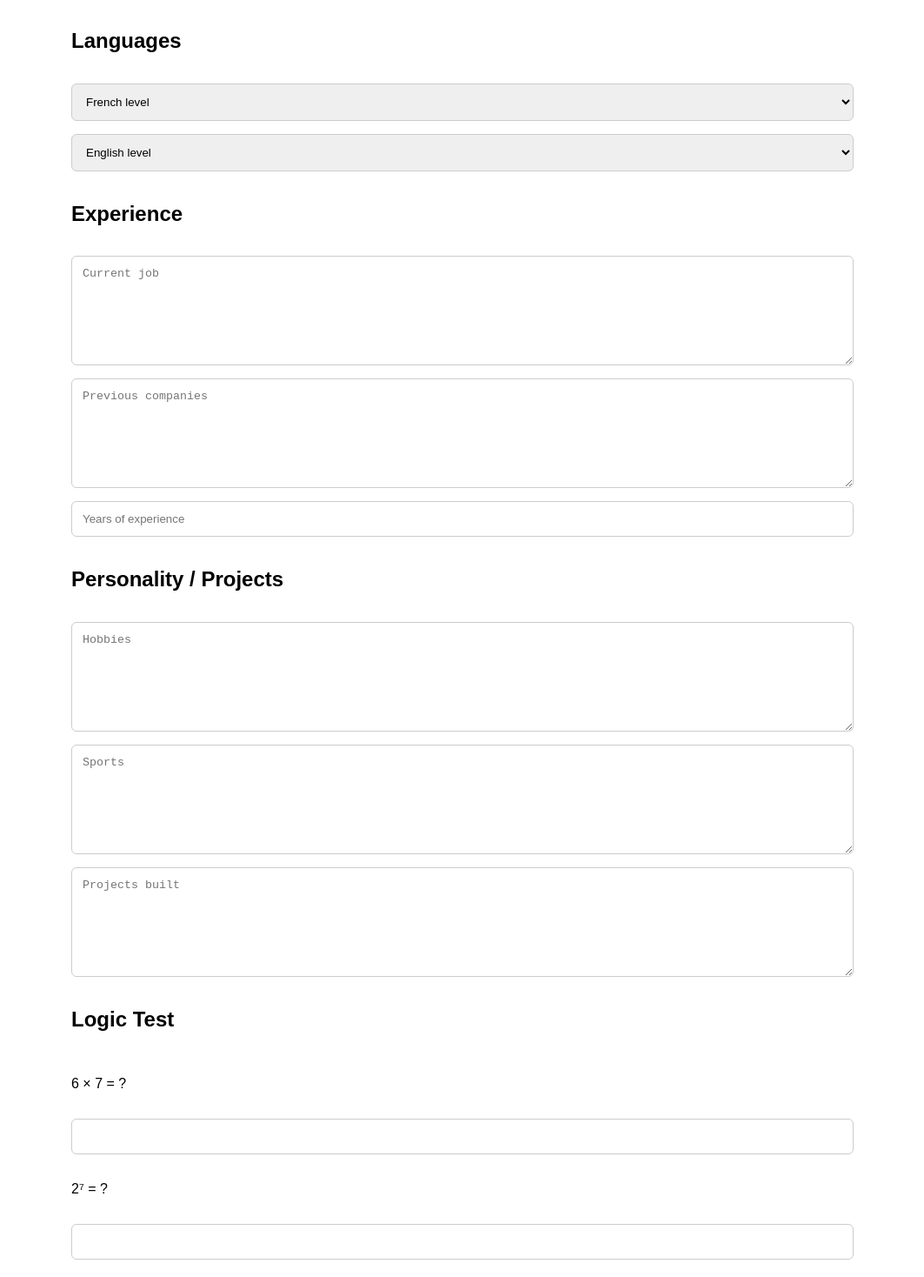
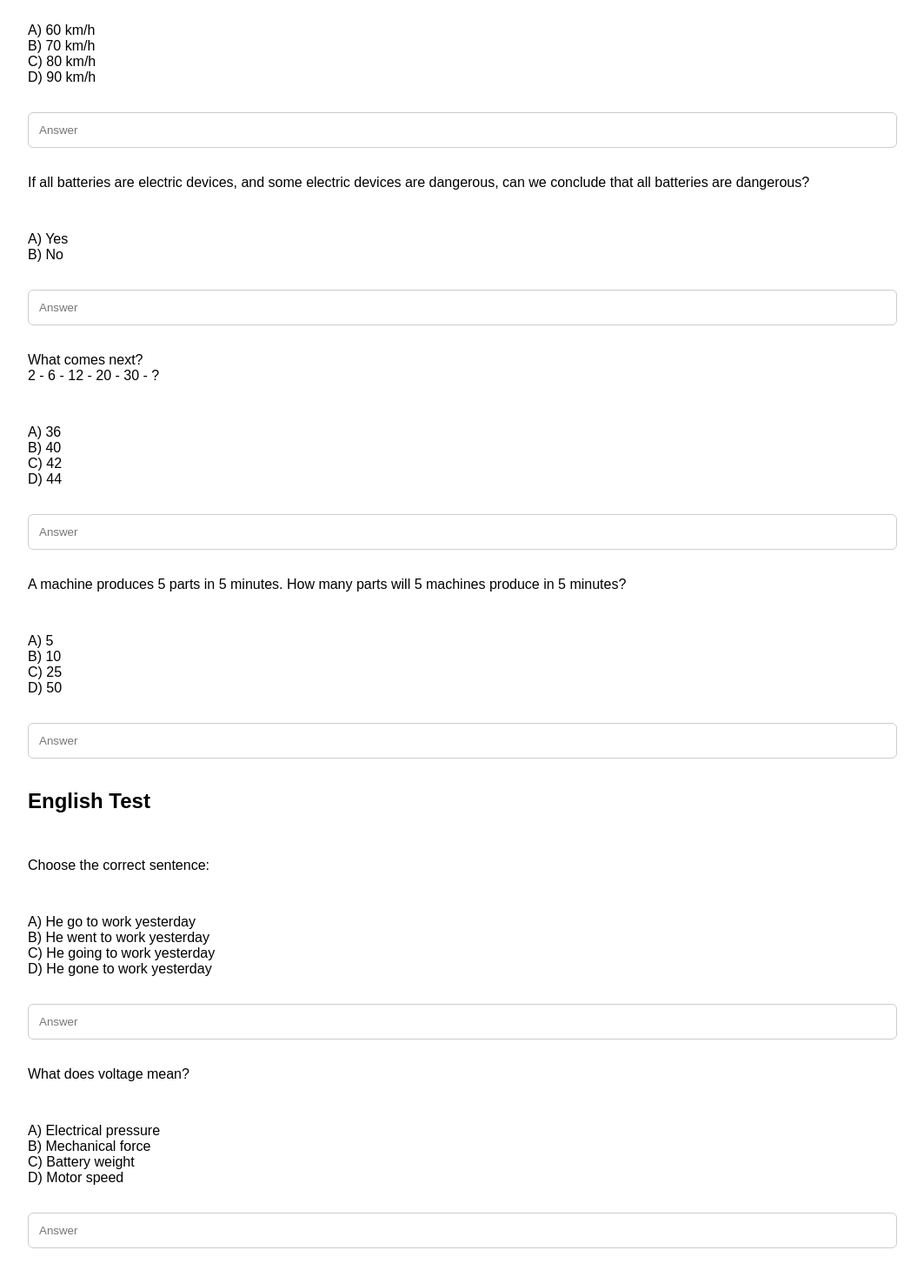
Before and after one commit to khelifamansour/neodrive-site, a Next.js app: page /recrutement in a window 1280 px wide. Shown: the part 1222-2690 px from the top of the page at 87% size, without its empty margins (108-1171 px from the left). Built offline with nearby package versions, Linux system fonts and the light colour scheme.

Commit message:
Update page.tsx

```diff
--- a/app/recrutement/page.tsx
+++ b/app/recrutement/page.tsx
@@ -1,9 +1,7 @@
 
 "use client";
 
-import React, {
-  useState
-} from "react";
+import React, { useState } from "react";
 
 import {
   createClient
@@ -13,10 +11,9 @@ import {
 SUPABASE
 ========================= */
 
-const supabase =
-createClient(
+const supabase = createClient(
   "https://tzlsdjzcxdjaatcpwqwn.supabase.co",
-  "sb_publishable_FxvXFqvTpjdu3vYbCQo9qQ_lTlNrAMd"
+  "YOUR_PUBLIC_KEY"
 );
 
 /* =========================
@@ -25,11 +22,9 @@ PAGE
 
 export default function HiringPage() {
 
-  const [loading, setLoading] =
-    useState(false);
+  const [loading, setLoading] = useState(false);
 
-  const [form, setForm] =
-    useState({
+  const [form, setForm] = useState({
 
     fullName: "",
     age: "",
@@ -41,48 +36,42 @@ export default function HiringPage() {
 
     bacType: "",
     bacYear: "",
-      mathGrade: "",
-      physicsGrade: "",
-      englishGrade: "",
+    bacAverage: "",
 
     university: "",
     degree: "",
 
+    englishLevel: "",
     frenchLevel: "",
-      englishLevel: "",
-
 
     currentJob: "",
     yearsExperience: "",
-      previousCompanies: "",
-
-      hobbies: "",
-      sports: "",
-      projects: "",
 
     logic1: "",
     logic2: "",
     logic3: "",
+    logic4: "",
 
-      motivation: ""
+    english1: "",
+    english2: "",
+
+    technicalReport: "",
+
+    technicalExperience: ""
 
   });
 
-  const [cvFile, setCvFile] =
-    useState(null);
+  const [cvFile, setCvFile] = useState(null);
 
-  const [photoFile, setPhotoFile] =
-    useState(null);
+  const [photoFile, setPhotoFile] = useState(null);
 
-  const [transcriptFile, setTranscriptFile] =
-    useState(null);
+  const [transcriptFile, setTranscriptFile] = useState(null);
 
   /* =========================
      HANDLE CHANGE
   ========================= */
 
-  const handleChange =
-    (e) => {
+  const handleChange = (e) => {
 
     setForm({
 
@@ -99,8 +88,7 @@ export default function HiringPage() {
      SUBMIT
   ========================= */
 
-  const handleSubmit =
-    async (e) => {
+  const handleSubmit = async (e) => {
 
     e.preventDefault();
 
@@ -114,36 +102,72 @@ export default function HiringPage() {
 
       let score = 0;
 
-        if (
-          Number(form.mathGrade) >= 15
-        ) score += 20;
+      /* LOGIC */
+
+      if (form.logic1 === "C")
+        score += 10;
+
+      if (form.logic2 === "B")
+        score += 10;
+
+      if (form.logic3 === "C")
+        score += 10;
+
+      if (form.logic4 === "C")
+        score += 10;
+
+      /* ENGLISH */
+
+      if (form.english1 === "B")
+        score += 10;
+
+      if (form.english2 === "A")
+        score += 10;
+
+      /* EDUCATION */
 
       if (
-          Number(form.physicsGrade) >= 15
-        ) score += 20;
+        Number(form.bacAverage) >= 15
+      )
+        score += 10;
+
+      /* REPORT QUALITY */
 
       if (
-          Number(form.englishGrade) >= 15
-        ) score += 10;
-
-        if (
-          form.englishLevel === "Excellent"
-        ) score += 10;
-
-        if (
-          form.logic1 === "42"
-        ) score += 15;
-
-        if (
-          form.logic2 === "128"
-        ) score += 15;
-
-        if (
-          form.logic3 === "256"
-        ) score += 10;
+        form.technicalReport.length > 500
+      )
+        score += 20;
 
       /* =========================
-           INSERT CANDIDATE
+         LEVEL
+      ========================= */
+
+      let evaluation = "";
+
+      if (score < 40) {
+
+        evaluation =
+          "Rejected - Low competency";
+
+      } else if (score < 60) {
+
+        evaluation =
+          "Average candidate";
+
+      } else if (score < 80) {
+
+        evaluation =
+          "Interesting candidate";
+
+      } else {
+
+        evaluation =
+          "High potential candidate";
+
+      }
+
+      /* =========================
+         INSERT
       ========================= */
 
       const {
@@ -157,16 +181,14 @@ export default function HiringPage() {
 
           ...form,
 
-            score
+          score,
+          evaluation
 
         }])
 
         .select()
 
         .single();
-
-        console.log(data);
-        console.log(error);
 
       if (error) {
 
@@ -199,7 +221,11 @@ export default function HiringPage() {
 
           );
 
-          console.log(cvError);
+        if (cvError) {
+
+          alert(cvError.message);
+
+        }
 
       }
 
@@ -223,7 +249,11 @@ export default function HiringPage() {
 
           );
 
-          console.log(photoError);
+        if (photoError) {
+
+          alert(photoError.message);
+
+        }
 
       }
 
@@ -247,21 +277,23 @@ export default function HiringPage() {
 
           );
 
-          console.log(transcriptError);
+        if (transcriptError) {
+
+          alert(transcriptError.message);
+
+        }
 
       }
 
       alert(
-          "Application submitted successfully"
+        `Application submitted successfully.\nScore: ${score}\nEvaluation: ${evaluation}`
       );
 
     } catch (err) {
 
       console.log(err);
 
-        alert(
-          JSON.stringify(err)
-        );
+      alert(JSON.stringify(err));
 
     } finally {
 
@@ -280,7 +312,7 @@ export default function HiringPage() {
     <main style={container}>
 
       <h1 style={title}>
-        Microdrive Hiring Platform
+        Microdrive Engineering Recruitment
       </h1>
 
       <form
@@ -288,11 +320,7 @@ export default function HiringPage() {
         style={formStyle}
       >
 
-        {/* BASIC */}
-
-        <h2>
-          Basic Information
-        </h2>
+        <h2>Basic Information</h2>
 
         <input
           name="fullName"
@@ -300,13 +328,6 @@ export default function HiringPage() {
           onChange={handleChange}
           style={input}
           required
-        />
-
-        <input
-          name="age"
-          placeholder="Age"
-          onChange={handleChange}
-          style={input}
         />
 
         <input
@@ -344,11 +365,7 @@ export default function HiringPage() {
           style={input}
         />
 
-        {/* EDUCATION */}
-
-        <h2>
-          Education
-        </h2>
+        <h2>Education</h2>
 
         <input
           name="bacType"
@@ -358,36 +375,8 @@ export default function HiringPage() {
         />
 
         <input
-          name="bacYear"
-          placeholder="Baccalaureate year"
-          onChange={handleChange}
-          style={input}
-        />
-
-        <input
           name="bacAverage"
           placeholder="Baccalaureate average"
-          onChange={handleChange}
-          style={input}
-        />
-
-        <input
-          name="mathGrade"
-          placeholder="Math grade"
-          onChange={handleChange}
-          style={input}
-        />
-
-        <input
-          name="physicsGrade"
-          placeholder="Physics grade"
-          onChange={handleChange}
-          style={input}
-        />
-
-        <input
-          name="englishGrade"
-          placeholder="English grade"
           onChange={handleChange}
           style={input}
         />
@@ -406,35 +395,7 @@ export default function HiringPage() {
           style={input}
         />
 
-        {/* LANGUAGES */}
-
-        <h2>
-          Languages
-        </h2>
-
-        <select
-          name="frenchLevel"
-          onChange={handleChange}
-          style={input}
-        >
-
-          <option>
-            French level
-          </option>
-
-          <option>
-            Beginner
-          </option>
-
-          <option>
-            Intermediate
-          </option>
-
-          <option>
-            Excellent
-          </option>
-
-        </select>
+        <h2>Languages</h2>
 
         <select
           name="englishLevel"
@@ -460,118 +421,159 @@ export default function HiringPage() {
 
         </select>
 
-        {/* EXPERIENCE */}
-
-        <h2>
-          Experience
-        </h2>
-
-        <textarea
-          name="currentJob"
-          placeholder="Current job"
-          onChange={handleChange}
-          style={textarea}
-        />
-
-        <textarea
-          name="previousCompanies"
-          placeholder="Previous companies"
-          onChange={handleChange}
-          style={textarea}
-        />
-
-        <input
-          name="yearsExperience"
-          placeholder="Years of experience"
-          onChange={handleChange}
-          style={input}
-        />
-
-        {/* PERSONALITY */}
-
-        <h2>
-          Personality / Projects
-        </h2>
-
-        <textarea
-          name="hobbies"
-          placeholder="Hobbies"
-          onChange={handleChange}
-          style={textarea}
-        />
-
-        <textarea
-          name="sports"
-          placeholder="Sports"
-          onChange={handleChange}
-          style={textarea}
-        />
-
-        <textarea
-          name="projects"
-          placeholder="Projects built"
-          onChange={handleChange}
-          style={textarea}
-        />
-
-        {/* LOGIC TEST */}
-
-        <h2>
-          Logic Test
-        </h2>
+        <h2>Logic Test</h2>
 
         <p>
-          6 × 7 = ?
+          A train travels 120 km in 1h30.
+          What is its average speed?
+        </p>
+
+        <p>
+          A) 60 km/h
+          <br />
+          B) 70 km/h
+          <br />
+          C) 80 km/h
+          <br />
+          D) 90 km/h
         </p>
 
         <input
           name="logic1"
+          placeholder="Answer"
           onChange={handleChange}
           style={input}
         />
 
         <p>
-          2⁷ = ?
+          If all batteries are electric devices,
+          and some electric devices are dangerous,
+          can we conclude that all batteries are dangerous?
+        </p>
+
+        <p>
+          A) Yes
+          <br />
+          B) No
         </p>
 
         <input
           name="logic2"
+          placeholder="Answer"
           onChange={handleChange}
           style={input}
         />
 
         <p>
-          16 × 16 = ?
+          What comes next?
+          <br />
+          2 - 6 - 12 - 20 - 30 - ?
+        </p>
+
+        <p>
+          A) 36
+          <br />
+          B) 40
+          <br />
+          C) 42
+          <br />
+          D) 44
         </p>
 
         <input
           name="logic3"
+          placeholder="Answer"
           onChange={handleChange}
           style={input}
         />
 
-        {/* MOTIVATION */}
+        <p>
+          A machine produces 5 parts in 5 minutes.
+          How many parts will 5 machines produce in 5 minutes?
+        </p>
 
-        <h2>
-          Motivation
-        </h2>
+        <p>
+          A) 5
+          <br />
+          B) 10
+          <br />
+          C) 25
+          <br />
+          D) 50
+        </p>
+
+        <input
+          name="logic4"
+          placeholder="Answer"
+          onChange={handleChange}
+          style={input}
+        />
+
+        <h2>English Test</h2>
+
+        <p>
+          Choose the correct sentence:
+        </p>
+
+        <p>
+          A) He go to work yesterday
+          <br />
+          B) He went to work yesterday
+          <br />
+          C) He going to work yesterday
+          <br />
+          D) He gone to work yesterday
+        </p>
+
+        <input
+          name="english1"
+          placeholder="Answer"
+          onChange={handleChange}
+          style={input}
+        />
+
+        <p>
+          What does voltage mean?
+        </p>
+
+        <p>
+          A) Electrical pressure
+          <br />
+          B) Mechanical force
+          <br />
+          C) Battery weight
+          <br />
+          D) Motor speed
+        </p>
+
+        <input
+          name="english2"
+          placeholder="Answer"
+          onChange={handleChange}
+          style={input}
+        />
+
+        <h2>Technical Report</h2>
 
         <textarea
-          name="motivation"
-          placeholder="Why should we hire you?"
+          name="technicalReport"
+          placeholder="Explain how you would diagnose an electric vehicle that suddenly stops moving."
           onChange={handleChange}
           style={bigTextarea}
         />
 
-        {/* FILES */}
+        <h2>Technical Experience</h2>
 
-        <h2>
-          Documents
-        </h2>
+        <textarea
+          name="technicalExperience"
+          placeholder="Describe EXACTLY something technical you built or repaired yourself."
+          onChange={handleChange}
+          style={bigTextarea}
+        />
 
-        <label>
-          CV PDF
-        </label>
+        <h2>Documents</h2>
+
+        <label>CV PDF</label>
 
         <input
           type="file"
@@ -582,9 +584,7 @@ export default function HiringPage() {
           }
         />
 
-        <label>
-          Photo
-        </label>
+        <label>Photo</label>
 
         <input
           type="file"
@@ -595,9 +595,7 @@ export default function HiringPage() {
           }
         />
 
-        <label>
-          School transcripts
-        </label>
+        <label>School transcripts</label>
 
         <input
           type="file"
@@ -633,13 +631,13 @@ STYLES
 
 const container = {
   padding: 30,
-  maxWidth: 900,
+  maxWidth: 1000,
   margin: "0 auto",
   fontFamily: "Arial"
 };
 
 const title = {
-  fontSize: 48,
+  fontSize: 42,
   marginBottom: 30
 };
 
@@ -655,26 +653,19 @@ const input = {
   borderRadius: 6
 };
 
-const textarea = {
-  padding: 12,
-  border: "1px solid #ccc",
-  borderRadius: 6,
-  minHeight: 100
-};
-
 const bigTextarea = {
   padding: 12,
   border: "1px solid #ccc",
   borderRadius: 6,
-  minHeight: 200
+  minHeight: 250
 };
 
 const button = {
   background: "#000",
   color: "white",
-  padding: 15,
+  padding: 18,
   border: "none",
   borderRadius: 8,
   cursor: "pointer",
-  fontSize: 18
+  fontSize: 20
 };
```
Lines whose indentation alone changed are shown as unchanged.
